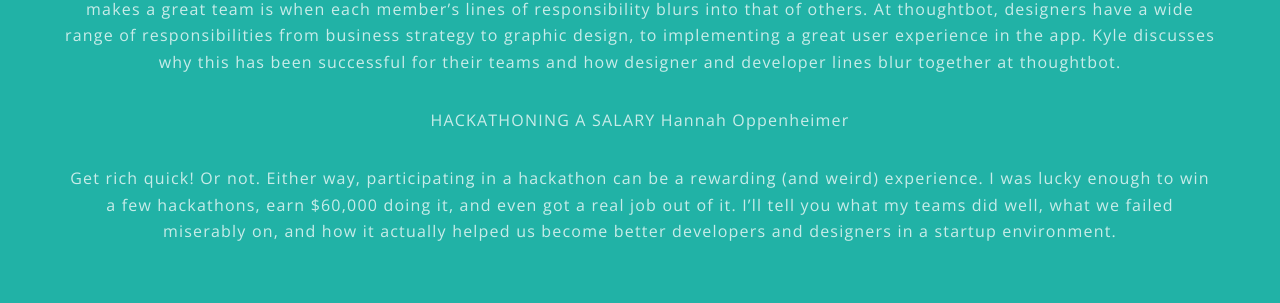
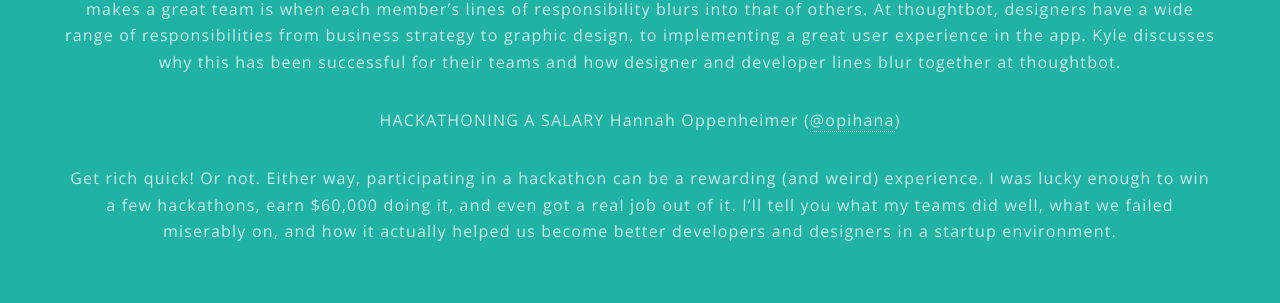
Before and after one commit to arkadianriver/spectral, a Jekyll site: the page built from index.html, in a window 1280 px wide and 900 px high, scrolled down 1050 px. Shown: the part 151-454 px from the top of the window. Built offline with Jekyll 4.4.1, drawn with Linux system fonts in a browser that asks for light colours.

Commit message:
adding speaker twitter details

```diff
--- a/_posts/2016-09-01-blurred-lines-and-hackathoning-a-salary.markdown
+++ b/_posts/2016-09-01-blurred-lines-and-hackathoning-a-salary.markdown
@@ -10,6 +10,6 @@
 Should designers code? Should they generalize or specialize? As a community we constantly reiterate these same arguments. What makes a great team is when each member’s lines of responsibility blurs into that of others. At thoughtbot, designers have a wide range of responsibilities from business strategy to graphic design, to implementing a great user experience in the app. Kyle discusses why this has been successful for their teams and how designer and developer lines blur together at thoughtbot.
 
 HACKATHONING A SALARY
-Hannah Oppenheimer
+Hannah Oppenheimer ([@opihana](http://twitter.com/opihana))
 
 Get rich quick! Or not. Either way, participating in a hackathon can be a rewarding (and weird) experience. I was lucky enough to win a few hackathons, earn $60,000 doing it, and even got a real job out of it. I'll tell you what my teams did well, what we failed miserably on, and how it actually helped us become better developers and designers in a startup environment.
```
